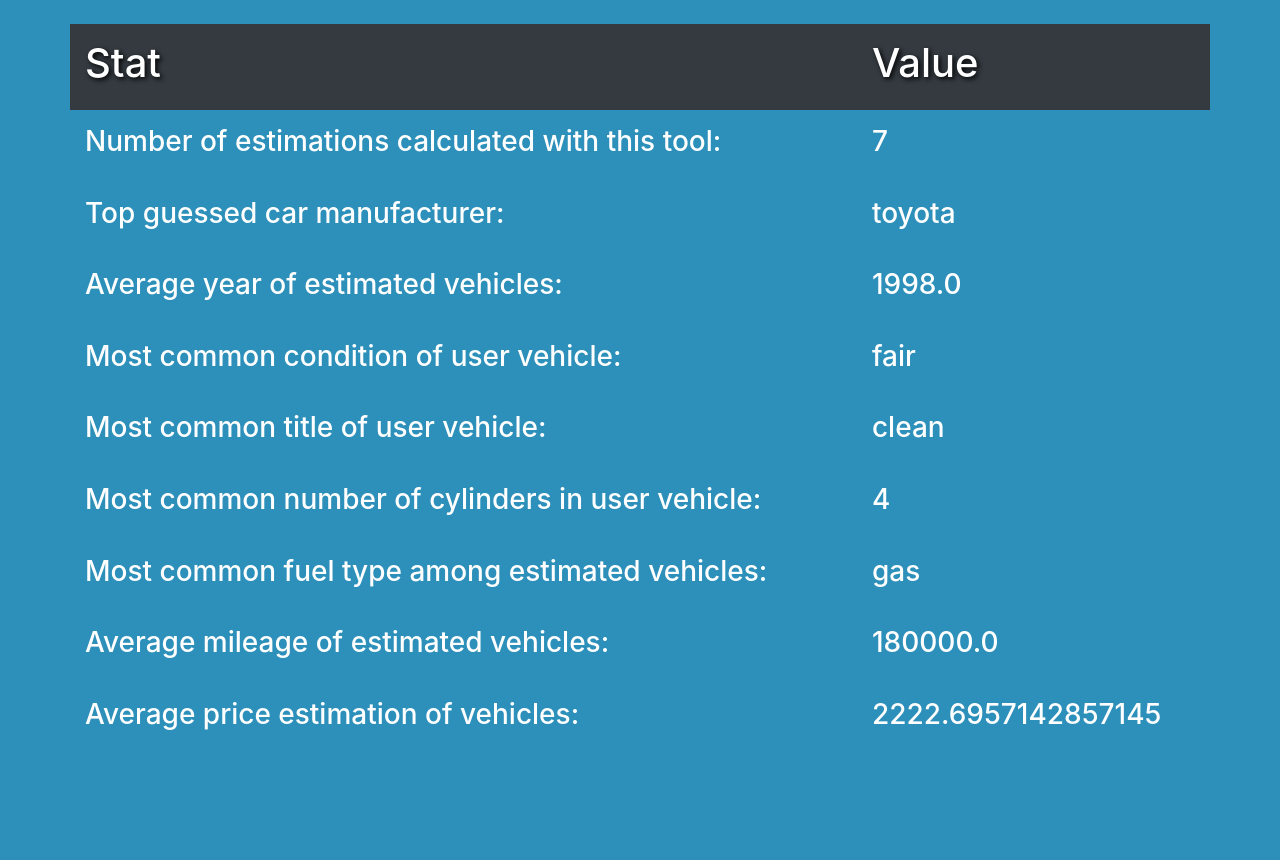
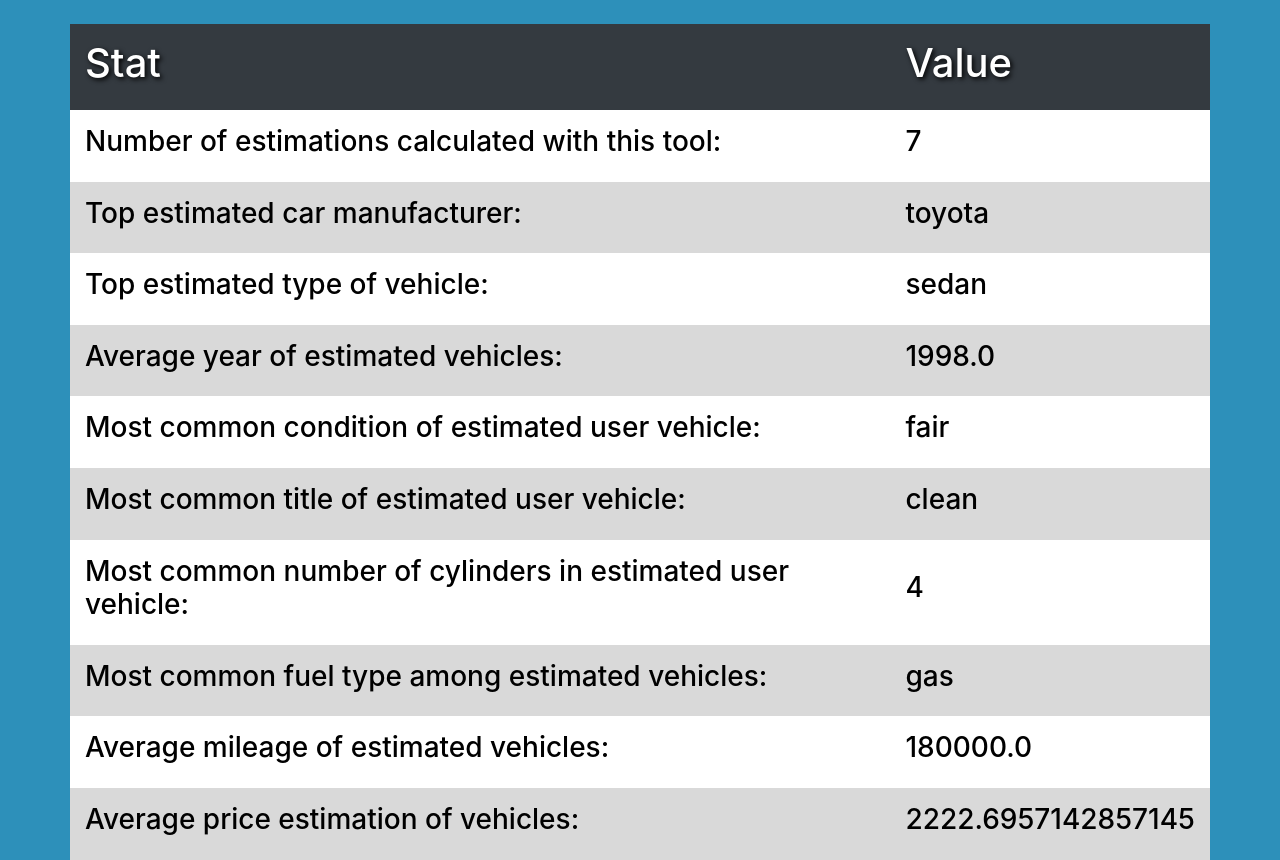
Before and after one commit to weberet/WGU_Capstone_UsedCarEstimation, a Flask app: page /stats in a window 1280 px wide. Shown: the part 56-916 px from the top of the page. Before the commit the page ends 786 px from the top, so only its background shows below. Run offline with Flask 2, Linux system fonts and the light colour scheme; parts of the project's set-up code (start-up, migrations or seed data) failed here and were passed over; some libraries are stand-ins or nearby versions.

Commit message:
Added type stat and improved app stat ui

```diff
--- a/main.py
+++ b/main.py
@@ -131,6 +131,7 @@ def stats():
     # variable assignment
     statnumPredictions = len(estimateDF.index)
     statmanufacturer = estimateDF["manufacturer"].value_counts()[:n].index.tolist()[0]
+    stattype = estimateDF["type"].value_counts()[:n].index.tolist()[0]
     statyear = estimateDF["year"].mean()
     statcondition = estimateDF["condition"].value_counts()[:n].index.tolist()[0]
     stattitle = estimateDF["title"].value_counts()[:n].index.tolist()[0]
@@ -140,7 +141,8 @@ def stats():
     statestimation = estimateDF["estimate"].mean()
 
     print(f'Number of estimations calculated with this tool: {statnumPredictions}')
-    print(f'Top guessed car manufacturer: {statmanufacturer}')
+    print(f'Top guessed vehicle manufacturer: {statmanufacturer}')
+    print(f'Top guessed vehicle type: {stattype}')
     print(f'Average year of estimated vehicles: {statyear}')
     print(f'Most common condition of user vehicle: {statcondition}')
     print(f'Most common title of user vehicle: {stattitle}')
@@ -150,7 +152,7 @@ def stats():
     print(f'Average price estimation of vehicles: {statestimation}')
 
     return render_template('stats.html', statnumPredictions=statnumPredictions, statmanufacturer=statmanufacturer,
-                           statyear=statyear, statcondition=statcondition, stattitle=stattitle,
+                           stattype=stattype, statyear=statyear, statcondition=statcondition, stattitle=stattitle,
                            statcylinders=statcylinders, statfuel=statfuel, statmileage=statmileage,
                            statestimation=statestimation)
 
--- a/templates/stats.html
+++ b/templates/stats.html
@@ -10,17 +10,18 @@ $(document).ready(function () {
 
 <div class="container w-100">
   <div class="row min-vh-100">
-    <table width=100% height=100% cellpadding="15">
+    <table width=100% height=100% cellpadding="15" style="color: black;">
       <tr><th bgcolor="#343a40"><h1>Stat</h1></th><th bgcolor="#343a40"><h1>Value</h1></th></tr>
-      <tr><td><h3>Number of estimations calculated with this tool:</h3></td><td><h3>{{statnumPredictions}}</h3></td></tr>
-      <tr><td><h3>Top guessed car manufacturer:</h3></td><td><h3>{{statmanufacturer}}</h3></td></tr>
-      <tr><td><h3>Average year of estimated vehicles:</h3></td><td><h3>{{statyear}}</h3></td></tr>
-      <tr><td><h3>Most common condition of user vehicle:</h3></td><td><h3>{{statcondition}}</h3></td></tr>
-      <tr><td><h3>Most common title of user vehicle:</h3></td><td><h3>{{stattitle}}</h3></td></tr>
-      <tr><td><h3>Most common number of cylinders in user vehicle:</h3></td><td><h3>{{statcylinders}}</h3></td></tr>
-      <tr><td><h3>Most common fuel type among estimated vehicles:</h3></td><td><h3>{{statfuel}}</h3></td></tr>
-      <tr><td><h3>Average mileage of estimated vehicles:</h3></td><td><h3>{{statmileage}}</h3></td></tr>
-      <tr><td><h3>Average price estimation of vehicles:</h3></td><td><h3>{{statestimation}}</h3></td></tr>
+      <tr bgcolor="#FFF"><td><h3>Number of estimations calculated with this tool:</h3></td><td><h3>{{statnumPredictions}}</h3></td></tr>
+      <tr bgcolor="#D9D9D9"><td><h3>Top estimated car manufacturer:</h3></td><td><h3>{{statmanufacturer}}</h3></td></tr>
+      <tr bgcolor="#FFF"><td><h3>Top estimated type of vehicle:</h3></td><td><h3>{{stattype}}</h3></td></tr>
+      <tr bgcolor="#D9D9D9"><td><h3>Average year of estimated vehicles:</h3></td><td><h3>{{statyear}}</h3></td></tr>
+      <tr bgcolor="#FFF"><td><h3>Most common condition of estimated user vehicle:</h3></td><td><h3>{{statcondition}}</h3></td></tr>
+      <tr bgcolor="#D9D9D9"><td><h3>Most common title of estimated user vehicle:</h3></td><td><h3>{{stattitle}}</h3></td></tr>
+      <tr bgcolor="#FFF"><td><h3>Most common number of cylinders in estimated user vehicle:</h3></td><td><h3>{{statcylinders}}</h3></td></tr>
+      <tr bgcolor="#D9D9D9"><td><h3>Most common fuel type among estimated vehicles:</h3></td><td><h3>{{statfuel}}</h3></td></tr>
+      <tr bgcolor="#FFF"><td><h3>Average mileage of estimated vehicles:</h3></td><td><h3>{{statmileage}}</h3></td></tr>
+      <tr bgcolor="#D9D9D9"><td><h3>Average price estimation of vehicles:</h3></td><td><h3>{{statestimation}}</h3></td></tr>
     </table>
   </div>
 </div>
```
